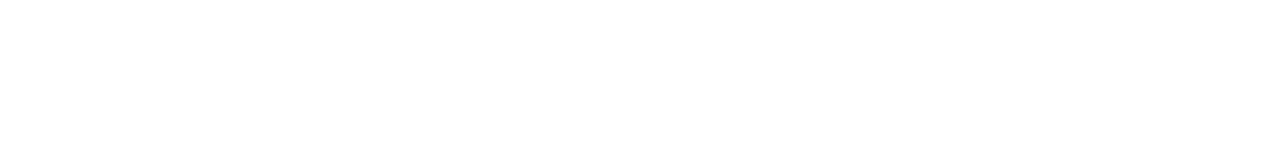
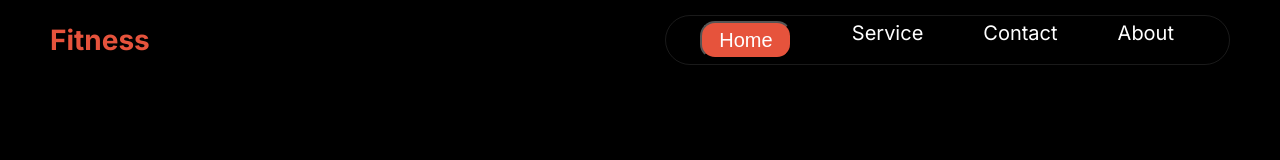
Before and after one commit to SammamCodes/fitness-assaignment-2, a plain HTML site: page assaignment-2/index.html in a window 1280 px wide. Drawn offline with Linux system fonts and the light colour scheme.

Commit message:
third-attemp

```diff
--- a/assaignment-2/index.html
+++ b/assaignment-2/index.html
@@ -6,9 +6,38 @@
     <title>About fitness Assaignment-2</title>
     <link rel="stylesheet" href="styles/styles.css">
 </head>
-<body><header class="banner-container">
+<body>
+<!-- hero section starts here -->
+<header>
 
+    <div class="hero">
+        Fitness
+    </div>
+    <div class="reo1">
+    <div class="line"></div>
+    <div class="line"></div>
+    <div class="line"></div>
+    </div>
+    <nav class="nav-bar boxtwo">
+        <ul>
+
+            <li> <a href="" class="active " ><button class="butnoone";>Home</button></a></li>
+            <li> <a href="" class="active">Service</a></li>
+            <li> <a href="" class="active">Contact</a></li>
+            <li> <a href="" class="active">About</a></li>
+        </ul>
+
+    </nav>
 </header>
+
+
+
+
+
+
+
+ <!-- hero section ends here -->
+
 <main>
 
 </main>
--- a/assaignment-2/styles/styles.css
+++ b/assaignment-2/styles/styles.css
@@ -2,3 +2,110 @@
 body{
     font-family: "Inter", sans-serif;
 }
+*{
+    margin: 0;
+    padding: 0;
+    list-style: none;
+    text-decoration: none;
+    box-sizing: border-box;
+}
+body{
+    background: black;
+}
+header{
+    width: 100%;
+    height: 80px;
+    background: black;
+    display: flex;
+    align-items: center;
+    justify-content: space-between;
+    padding: 0 100px;
+}
+.hero{
+    font-size: 28px;
+    font-weight: bold;
+    color:rgb(230, 83, 60) ;
+
+}
+.reo1{
+    display: none;
+
+}
+.nav-bar ul{
+    display: flex;
+}
+.nav-bar ul li a {
+    display: block;
+    color: rgb(255, 255, 255);
+    font-size: 20px;
+    padding: 10px 25px;
+    border-radius: 50px;
+    transition: 0.2s;
+    margin: 0 5px;
+}
+.boxtwo{
+    box-sizing: border-box;
+    width: 565px;
+    height: 50px;
+left: 771px;
+top: 50px;
+display: flex;
+flex-direction: row;
+justify-content: flex-start;
+align-items: center;
+padding: 4px;
+box-sizing: border-box;
+border: 1px solid rgba(255, 255, 255, 0.1);
+border-radius: 38.9px;
+
+}
+
+
+
+
+.butnoone{
+    width: 91.8px;
+    height: 37.9px;
+    position: static;
+    display: flex;
+flex-direction: row;
+justify-content: center;
+align-items: center;
+padding: 10px 25px 10px 25px;
+font-size: 20px;
+border-radius: 15px;
+background-color: rgb(230, 83, 60);
+color:rgb(255, 255, 255) ;
+
+}
+.nav-bar ul li a .active {
+    color: black;
+    background:  rgb(255, 255, 255);
+}
+
+/* finish hero section with nav-bar */
+@media only  screen and ( max-width: 1320px ) {
+    header{
+        padding: 0 50px;
+    }
+}
+@media  screen and ( max-width: 1100px ) {
+    header{
+        padding: 0 30px;
+    }
+}
+@media  screen and ( max-width: 900px ) {
+  .reo1{
+    display: block;
+    cursor: pointer;
+  }
+   .reo1 .line{
+width: 30px;
+height: 3px;
+background:rgb(255, 255, 255);
+margin: 6px 0 ;
+  }
+  .nav-bar{
+    display: none;
+  }
+}
```
